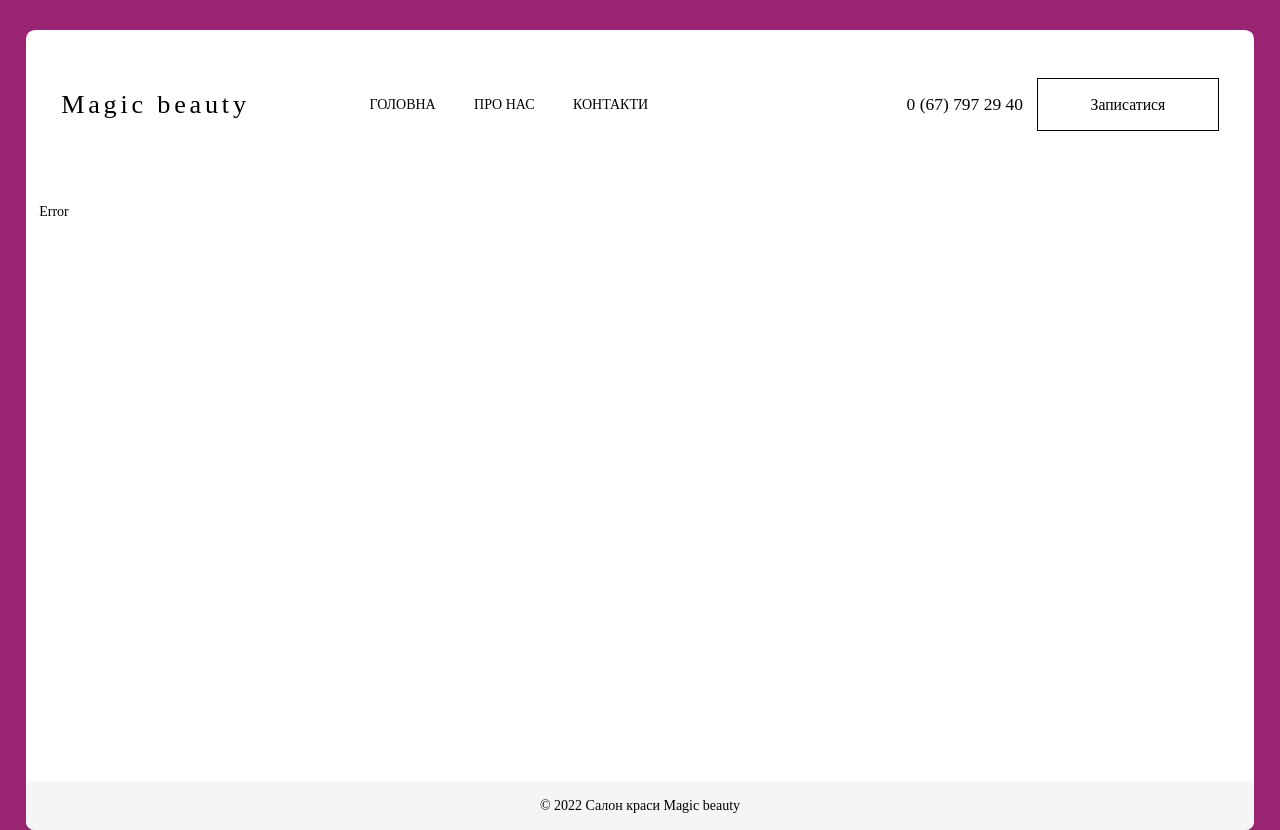
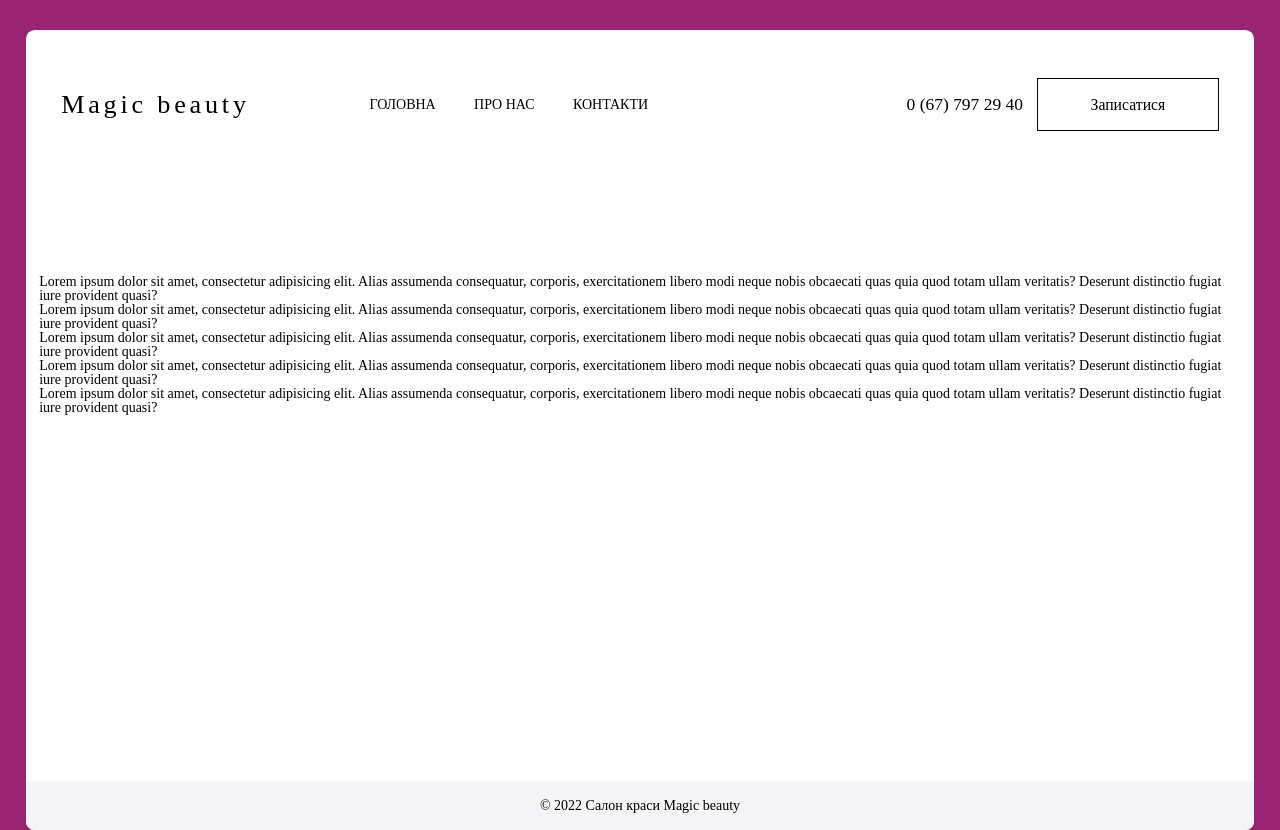
Before and after one commit to Bogdan21o312/magic-beauty-react, a React (Create React App) app: page /about in a window 1280 px wide. Before the commit this address led to /error. Built offline with nearby package versions, Linux system fonts and the light colour scheme.

Commit message:
Created page About

```diff
--- a/src/components/Certificate/index.jsx
+++ b/src/components/Certificate/index.jsx
@@ -2,6 +2,7 @@ import React, {useEffect} from 'react';
 import classes from "./Certificate.module.scss"
 import Aos from "aos";
 import "aos/dist/aos.css"
+import Phone from "../Phone";
 
 const Index = () => {
     useEffect(() => {
@@ -16,7 +17,7 @@ const Index = () => {
                         Сертифікати для жінок на конкретну послугу або на певну суму.
                     </li>
                     <li className={classes.certificate__item}>
-                        Задати будь-які питання Ви можете за телефоном <a href="tel:0677972940">0 (67) 797 29 40</a>
+                        Задати будь-які питання Ви можете за телефоном <Phone/>
                     </li>
                 </ul>
             </div>
--- a/src/components/Router/AppRouter/index.jsx
+++ b/src/components/Router/AppRouter/index.jsx
@@ -8,10 +8,13 @@ import Eyebrows from "../../../pages/Eyebrows";
 import Sugaring from "../../../pages/Sugaring";
 import Pedicure from "../../../pages/Pedicure";
 import Error from "../../../pages/Error";
+import About from "../../../pages/About";
 
 const Index = () => {
     return (
         <Routes>
+            <Route path={"/"} element={<Home/>}/>
+            <Route path={"/about"} element={<About/>}/>
             <Route path={"/"} element={<Home/>}/>
             <Route path={"/permanent-makeup"} element={<PermanentMakeup/>}/>
             <Route path={"/manicure"} element={<Manicure/>}/>
--- a/src/components/TXT/Title.jsx
+++ b/src/components/TXT/Title.jsx
@@ -1,6 +1,5 @@
 import React from 'react';
 import classes from "./TXT.module.scss"
-import Aos from "aos";
 
 const Title = ({children}) => {
     return (
--- /dev/null
+++ b/src/pages/About/index.jsx
@@ -0,0 +1,21 @@
+import React from 'react';
+import Layout from "../../components/Layout/Layout";
+import Title from "../../components/TXT/Title";
+import Text from "../../components/TXT/Text";
+
+const Index = () => {
+    return (
+        <Layout>
+            <Title>Про нас</Title>
+            <Text>
+                Lorem ipsum dolor sit amet, consectetur adipisicing elit. Alias assumenda consequatur, corporis, exercitationem libero modi neque nobis obcaecati quas quia quod totam ullam veritatis? Deserunt distinctio fugiat iure provident quasi?<br/>
+                Lorem ipsum dolor sit amet, consectetur adipisicing elit. Alias assumenda consequatur, corporis, exercitationem libero modi neque nobis obcaecati quas quia quod totam ullam veritatis? Deserunt distinctio fugiat iure provident quasi?<br/>
+                Lorem ipsum dolor sit amet, consectetur adipisicing elit. Alias assumenda consequatur, corporis, exercitationem libero modi neque nobis obcaecati quas quia quod totam ullam veritatis? Deserunt distinctio fugiat iure provident quasi?<br/>
+                Lorem ipsum dolor sit amet, consectetur adipisicing elit. Alias assumenda consequatur, corporis, exercitationem libero modi neque nobis obcaecati quas quia quod totam ullam veritatis? Deserunt distinctio fugiat iure provident quasi?<br/>
+                Lorem ipsum dolor sit amet, consectetur adipisicing elit. Alias assumenda consequatur, corporis, exercitationem libero modi neque nobis obcaecati quas quia quod totam ullam veritatis? Deserunt distinctio fugiat iure provident quasi?<br/>
+            </Text>
+        </Layout>
+    );
+};
+
+export default Index;
```
